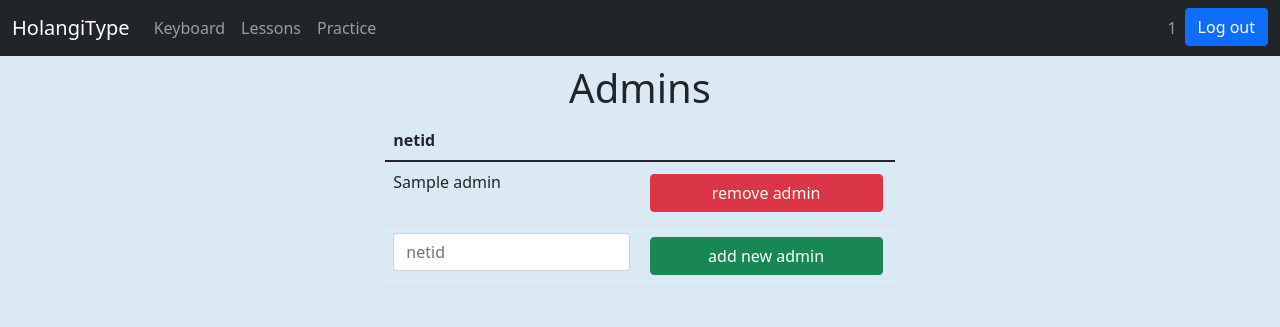
After one commit to kli19/Korean-Typing-Practice, a Flask app: template templates/admins.html in a window 1280 px wide. The commit adds this page. Shown: the top 327 px of the page. Run offline with Flask 2, Linux system fonts and the light colour scheme; the template is opened without the code that fills it: most values are stand-ins (such as "Sample title", 1, 10 or a date in 2020); some libraries are stand-ins or nearby versions.

Commit message:
admin interface

```diff
--- a/app.py
+++ b/app.py
@@ -1,6 +1,6 @@
 from flask import Flask, request, make_response, redirect, url_for
 from flask import render_template, session
-from keys import APP_SECRET_KEY
+# from keys import APP_SECRET_KEY
 from auth import CASClient
 from os import environ
 
@@ -11,10 +11,10 @@ import database as db
 app = Flask(__name__, template_folder='./templates')
 
 # Use this when testing locally
-app.secret_key = APP_SECRET_KEY
+# app.secret_key = APP_SECRET_KEY
 
 # Use this when deploying to Heroku
-# app.secret_key = environ.get('APP_SECRET_KEY')
+app.secret_key = environ.get('APP_SECRET_KEY')
 
 _cas = CASClient()
 
@@ -28,8 +28,6 @@ _cas = CASClient()
 def login():
     netid = _cas.authenticate()
     netid = netid.rstrip()
-    # if not db.user_exists(netid):
-    #     db.insert_user(netid)
     return redirect(url_for('practice', lesson_num=1.1))
 
 @app.route('/logout', methods=['GET'])
@@ -48,7 +46,9 @@ def index():
 @app.route('/keyboard', methods=['GET'])
 def keyboard():
     netid = _cas.authenticate()
-    html = render_template('keyboard.html', netid=netid)
+    admins = db.get_admins()
+    isadmin = netid in admins
+    html = render_template('keyboard.html', netid=netid, isadmin=isadmin)
     response = make_response(html)
     return response
 
@@ -65,6 +65,8 @@ def lessons():
 @app.route('/lessons/<lesson_num>', methods=['GET'])
 def practice(lesson_num):
     netid = _cas.authenticate()
+    admins = db.get_admins()
+    isadmin = netid in admins
     lesson = int(lesson_num.split(".")[0])
     sublesson = int(lesson_num.split(".")[1])
     prev, next = None, None
@@ -85,7 +87,7 @@ def practice(lesson_num):
     text = db.get_lesson_text(lesson, sublesson)
     convo = db.get_conversation(lesson, sublesson)
     num_characters = len(''.join(convo.replace('?', '').replace('.', '').replace(',', '').split()))
-    html = render_template('practice.html', lesson_num=lesson_num, text=text, prev=prev, next=next, num_characters=num_characters, netid=netid)
+    html = render_template('practice.html', lesson_num=lesson_num, text=text, prev=prev, next=next, num_characters=num_characters, netid=netid, isadmin=isadmin)
     response = make_response(html)
     return response
 
@@ -183,3 +185,36 @@ def updatelesson():
                                     "text": dic["sublesson2_text"].strip()}]}
     db.update_lesson(lesson_info)
     return redirect(url_for('lessons'))
+
+@app.route('/admins', methods=['GET', 'POST'])
+def admins():
+    netid = _cas.authenticate()
+    admins = db.get_admins()
+    isadmin = netid in admins
+    if not isadmin:
+        return redirect(url_for('index'))
+    html = render_template('admins.html', netid=netid, isadmin=isadmin, admins=admins)
+    response = make_response(html)
+    return response
+
+@app.route('/addadmin', methods=['GET', 'POST'])
+def addadmin():
+    netid = _cas.authenticate()
+    admins = db.get_admins()
+    isadmin = netid in admins
+    if not isadmin:
+        return redirect(url_for('index'))
+    new_admin = request.form["newAdmin"].strip()
+    db.insert_admin(new_admin)
+    return redirect(url_for('admins'))
+
+@app.route('/removeadmin', methods=['GET', 'POST'])
+def removeadmin():
+    netid = _cas.authenticate()
+    admins = db.get_admins()
+    isadmin = netid in admins
+    if not isadmin:
+        return redirect(url_for('index'))
+    admin = request.args.get("admin").strip()
+    db.delete_admin(admin)
+    return redirect(url_for('admins'))
--- /dev/null
+++ b/templates/admins.html
@@ -0,0 +1,66 @@
+{% extends "base.html" %}
+
+{% block title %}
+  Lessons
+{% endblock %}
+
+{% block nav %}
+<li class="nav-item">
+  <a class="nav-link" aria-current="page" href="/keyboard">Keyboard</a>
+</li>
+<li class="nav-item">
+  <a class="nav-link" aria-current="page" href="/lessons">Lessons</a>
+</li>
+<li class="nav-item">
+  <a class="nav-link" aria-current="page" href="/lessons/1.1">Practice</a>
+</li>
+{% if isadmin %}
+<li class="nav-item">
+  <a class="nav-link active" aria-current="page" href="/admins">Admins</a>
+</li>
+{% endif %}
+{% endblock %}
+
+{% block content %}
+<div class="row justify-content-md-center">
+  <div class="col-5">
+<h1 class="text-center m-2"> Admins </h1>
+<table class="table">
+  <thead>
+    <tr>
+      <th style="width:20%" scope="col">netid</th>
+      <th style="width:20%" scope="col"></th>
+    </tr>
+  </thead>
+  <tbody>
+    {% for admin in admins %}
+    <tr>
+      <td>{{admin}}</td>
+      <td>
+        <form class="button" action="/removeadmin?admin={{admin}}" method="POST">
+        <div class="row m-1 justify-content-md-center">
+            <button class="btn btn-danger">
+              remove admin
+            </button>
+        </div>
+        </form>
+      </td>
+    </tr>
+    {% endfor %}
+    <tr>
+      <form action="/addadmin" method="POST">
+      <td> <input name="newAdmin" type="text" class="form-control" placeholder="netid" required> </td>
+      <td>
+        <div class="row m-1 justify-content-md-center">
+            <button class="btn btn-success" type=submit>
+              add new admin
+            </button>
+        </div>
+      </td>
+      </form>
+    </tr>
+  </tbody>
+</table>
+</div>
+</div>
+{% endblock %}
--- a/templates/editlesson.html
+++ b/templates/editlesson.html
@@ -14,6 +14,11 @@
 <li class="nav-item">
   <a class="nav-link" aria-current="page" href="/lessons/1.1">Practice</a>
 </li>
+{% if isadmin %}
+<li class="nav-item">
+  <a class="nav-link" aria-current="page" href="/admins">Admins</a>
+</li>
+{% endif %}
 {% endblock %}
 
 {% block content %}
--- a/templates/editlessons.html
+++ b/templates/editlessons.html
@@ -14,6 +14,11 @@
 <li class="nav-item">
   <a class="nav-link" aria-current="page" href="/lessons/1.1">Practice</a>
 </li>
+{% if isadmin %}
+<li class="nav-item">
+  <a class="nav-link" aria-current="page" href="/admins">Admins</a>
+</li>
+{% endif %}
 {% endblock %}
 
 {% block content %}
--- a/templates/keyboard.html
+++ b/templates/keyboard.html
@@ -14,6 +14,11 @@
 <li class="nav-item">
   <a class="nav-link" aria-current="page" href="/lessons/1.1">Practice</a>
 </li>
+{% if isadmin %}
+<li class="nav-item">
+  <a class="nav-link" aria-current="page" href="/admins">Admins</a>
+</li>
+{% endif %}
 {% endblock %}
 
 {% block content %}
--- a/templates/lessons.html
+++ b/templates/lessons.html
@@ -14,6 +14,11 @@
 <li class="nav-item">
   <a class="nav-link" aria-current="page" href="/lessons/1.1">Practice</a>
 </li>
+{% if isadmin %}
+<li class="nav-item">
+  <a class="nav-link" aria-current="page" href="/admins">Admins</a>
+</li>
+{% endif %}
 {% endblock %}
 
 {% block content %}
--- a/templates/makelesson.html
+++ b/templates/makelesson.html
@@ -14,6 +14,11 @@
 <li class="nav-item">
   <a class="nav-link" aria-current="page" href="/lessons/1.1">Practice</a>
 </li>
+{% if isadmin %}
+<li class="nav-item">
+  <a class="nav-link" aria-current="page" href="/admins">Admins</a>
+</li>
+{% endif %}
 {% endblock %}
 
 {% block content %}
--- a/templates/practice.html
+++ b/templates/practice.html
@@ -14,6 +14,11 @@
 <li class="nav-item">
   <a class="nav-link active" aria-current="page" href="/lessons/1.1">Practice</a>
 </li>
+{% if isadmin %}
+<li class="nav-item">
+  <a class="nav-link" aria-current="page" href="/admins">Admins</a>
+</li>
+{% endif %}
 {% endblock %}
 
 {% block content %}
```
Also changed, not shown: database.py (+9 -1 lines).
